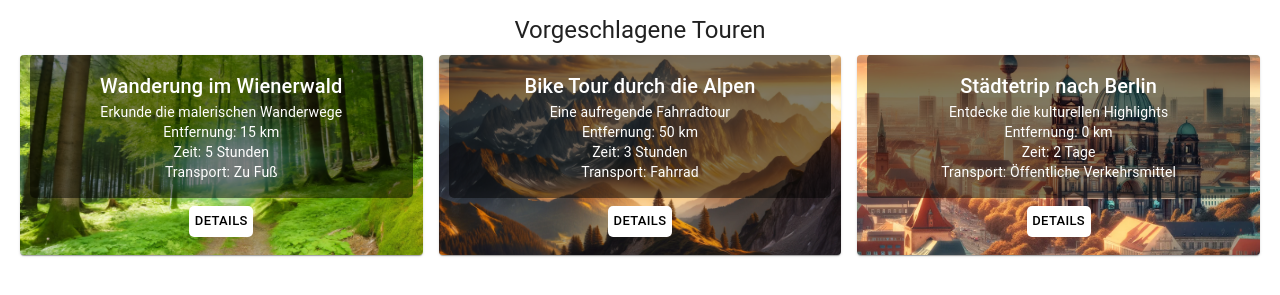
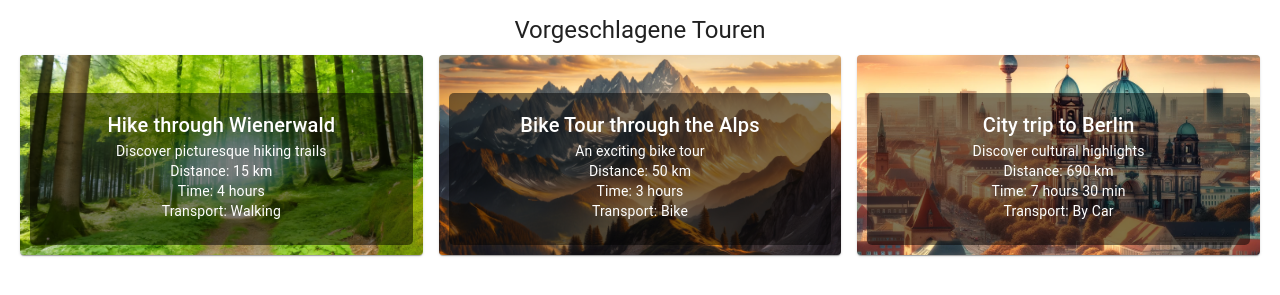
Before and after one commit to Nathaniel-Ace/Tour-Planner, a React (Create React App) app in the folder tour-planner-frontend/: page / in a window 1280 px wide. Shown: the part 444-739 px from the top of the page. Built offline with nearby package versions, Linux system fonts and the light colour scheme; no server answers.

Commit message:
search bar adjusted

```diff
--- a/tour-planner-frontend/src/components/TourPlanner.js
+++ b/tour-planner-frontend/src/components/TourPlanner.js
@@ -4,7 +4,6 @@ import {
     Grid,
     Card,
     CardContent,
-    CardActions,
     Typography,
     Table,
     TableBody,
@@ -20,29 +19,29 @@ import axios from 'axios';
 
 const tours = [
     {
-        title: 'Wanderung im Wienerwald',
-        description: 'Erkunde die malerischen Wanderwege',
+        title: 'Hike through Wienerwald',
+        description: 'Discover picturesque hiking trails',
         distance: '15 km',
-        time: '5 Stunden',
-        transport: 'Zu Fuß',
+        time: '4 hours',
+        transport: 'Walking',
         coordinates: { lat: 48.2082, lng: 16.3738 },
         backgroundImage: '/images/forest.png',
     },
     {
-        title: 'Bike Tour durch die Alpen',
-        description: 'Eine aufregende Fahrradtour',
+        title: 'Bike Tour through the Alps',
+        description: 'An exciting bike tour',
         distance: '50 km',
-        time: '3 Stunden',
-        transport: 'Fahrrad',
+        time: '3 hours',
+        transport: 'Bike',
         coordinates: { lat: 47.2692, lng: 11.4041 },
         backgroundImage: '/images/mountains.png',
     },
     {
-        title: 'Städtetrip nach Berlin',
-        description: 'Entdecke die kulturellen Highlights',
-        distance: '0 km',
-        time: '2 Tage',
-        transport: 'Öffentliche Verkehrsmittel',
+        title: 'City trip to Berlin',
+        description: 'Discover cultural highlights',
+        distance: '690 km',
+        time: '7 hours 30 min',
+        transport: 'By Car',
         coordinates: { lat: 52.5200, lng: 13.4050 },
         backgroundImage: '/images/berlin.png',
     },
@@ -82,12 +81,13 @@ const TourPlanner = () => {
     const filteredTourLogs = tourLogs.filter(log => {
         const lowerCaseQuery = searchQuery.toLowerCase();
         return (
-            log.name.toLowerCase().includes(lowerCaseQuery) ||
-            log.from_location.toLowerCase().includes(lowerCaseQuery) ||
-            log.to_location.toLowerCase().includes(lowerCaseQuery) ||
-            log.distance.toString().toLowerCase().includes(lowerCaseQuery)
+            (log.name && log.name.toLowerCase().includes(lowerCaseQuery)) ||
+            (log.from_location && log.from_location.toLowerCase().includes(lowerCaseQuery)) ||
+            (log.to_location && log.to_location.toLowerCase().includes(lowerCaseQuery)) ||
+            (log.distance && log.distance.toString().toLowerCase().includes(lowerCaseQuery))
         );
     });
+
 
     return (
         <div className="TourPlanner">
@@ -165,19 +165,10 @@ const TourPlanner = () => {
                             <CardContent style={{ background: 'rgba(0, 0, 0, 0.5)', borderRadius: '5px' }}>
                                 <Typography variant="h6" style={{ color: 'white' }}>{tour.title}</Typography>
                                 <Typography variant="body2" style={{ color: 'white' }}>{tour.description}</Typography>
-                                <Typography variant="body2" style={{ color: 'white' }}>Entfernung: {tour.distance}</Typography>
-                                <Typography variant="body2" style={{ color: 'white' }}>Zeit: {tour.time}</Typography>
+                                <Typography variant="body2" style={{ color: 'white' }}>Distance: {tour.distance}</Typography>
+                                <Typography variant="body2" style={{ color: 'white' }}>Time: {tour.time}</Typography>
                                 <Typography variant="body2" style={{ color: 'white' }}>Transport: {tour.transport}</Typography>
                             </CardContent>
-                            <CardActions style={{ justifyContent: 'center' }}>
-                                <Button
-                                    size="small"
-                                    style={{ background: 'white', color: 'black', borderRadius: '5px' }}
-                                    onClick={() => alert('Details zu ' + tour.title)}
-                                >
-                                    Details
-                                </Button>
-                            </CardActions>
                         </Card>
                     </Grid>
                 ))}
```
Also changed, not shown: 1 other file (tests, documents, lock files or other folders).
